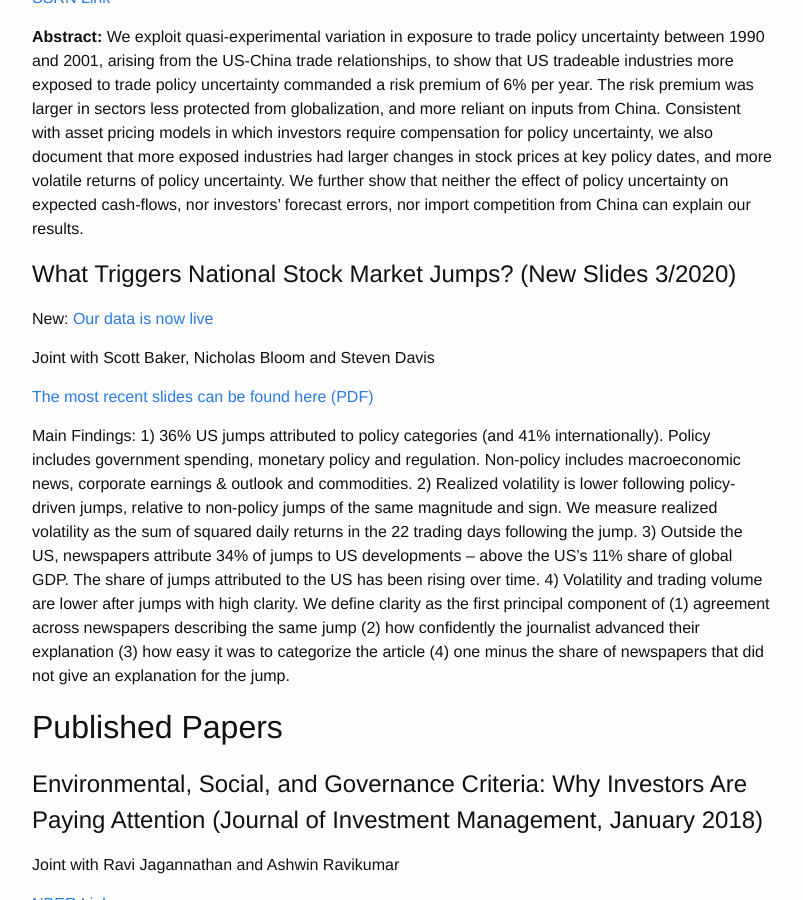
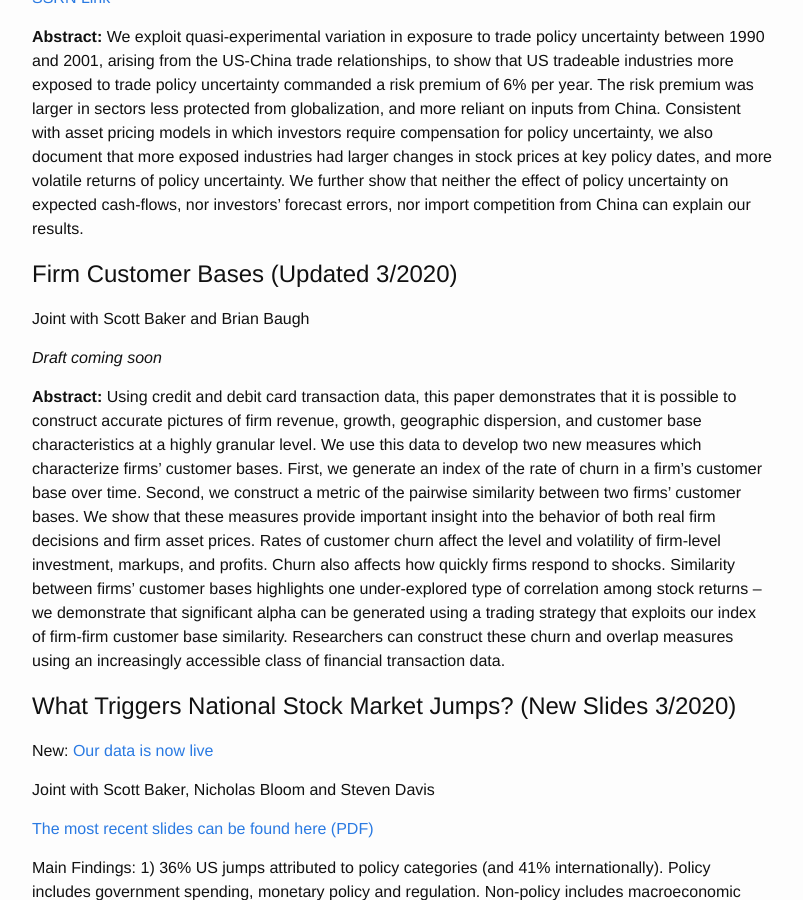
Before and after one commit to mcsammon/mcsammon.github.io, a Jekyll site: the page built from research.md, in a window 1280 px wide and 900 px high, scrolled down 1174 px. Shown: the whole window, without its empty margins (238-1041 px from the left). Built offline with Jekyll 4.4.1, drawn with Linux system fonts in a browser that asks for light colours; comment, search, counter and statistics services are not loaded.

```diff
--- a/research.md
+++ b/research.md
@@ -62,6 +62,14 @@
 
 **Abstract:** We exploit quasi-experimental variation in exposure to trade policy uncertainty between 1990 and 2001, arising from the US-China trade relationships, to show that US tradeable industries more exposed to trade policy uncertainty commanded a risk premium of 6% per year. The risk premium was larger in sectors less protected from globalization, and more reliant on inputs from China. Consistent with asset pricing models in which investors require compensation for policy uncertainty, we also document that more exposed industries had larger changes in stock prices at key policy dates, and more volatile returns of policy uncertainty. We further show that neither the effect of policy uncertainty on expected cash-flows, nor investors' forecast errors, nor import competition from China can explain our results.
 
+# Firm Customer Bases (Updated 3/2020)
+
+Joint with Scott Baker and Brian Baugh
+
+*Draft coming soon*
+
+**Abstract:** Using credit and debit card transaction data, this paper demonstrates that it is possible to construct accurate pictures of firm revenue, growth, geographic dispersion, and customer base characteristics at a highly granular level. We use this data to develop two new measures which characterize firms' customer bases. First, we generate an index of the rate of churn in a firm's customer base over time. Second, we construct a metric of the pairwise similarity between two firms' customer bases. We show that these measures provide important insight into the behavior of both real firm decisions and firm asset prices. Rates of customer churn affect the level and volatility of firm-level investment, markups, and profits.  Churn also affects how quickly firms respond to shocks. Similarity between firms' customer bases highlights one under-explored type of correlation among stock returns -- we demonstrate that significant alpha can be generated using a trading strategy that exploits our index of firm-firm customer base similarity. Researchers can construct these churn and overlap measures using an increasingly accessible class of financial transaction data.
+
 # What Triggers National Stock Market Jumps? (New Slides 3/2020)
 
 New: [Our data is now live](https://stockmarketjumps.com/)
```
Also changed, not shown: 1 other file.
